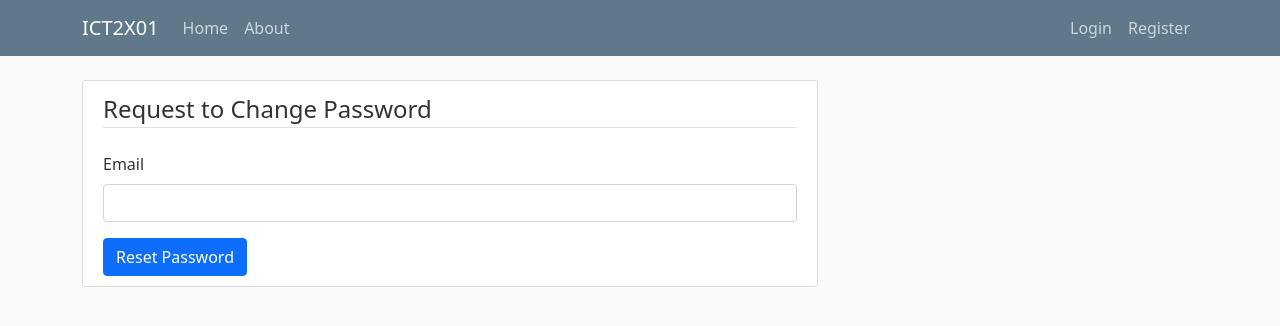
After one commit to SageSG/Robotic-Car-Website, a Flask app: page /forgot in a window 1280 px wide. The commit adds this page. Shown: the top 326 px of the page. Run offline with Flask 2, Linux system fonts and the light colour scheme.

Commit message:
Edited login and register files. Added reset and forgot password files (not working yet).

```diff
--- a/webapp/forms.py
+++ b/webapp/forms.py
@@ -39,3 +39,15 @@ class LoginForm(FlaskForm):
     password = PasswordField('Password', validators=[DataRequired()])
     remember = BooleanField('Remember Me')
     submit = SubmitField('Login')
+
+# Used to send request
+class ForgotForm(FlaskForm):
+
+    email = StringField("Email", validators=[DataRequired(), Email()])
+    submit = SubmitField("Reset Password")
+
+# Used to reset password
+class ResetForm(FlaskForm):
+    new_password = PasswordField("New Password", validators=[DataRequired()])
+    confirm_new_passwd = PasswordField("Confirm New Password", validators=[DataRequired()])
+    submit = SubmitField("Change Password")
--- a/webapp/routes.py
+++ b/webapp/routes.py
@@ -1,8 +1,9 @@
-from flask import Flask, render_template, url_for, redirect, flash
-from webapp import app, db, bcrypt
-from webapp.forms import RegistratationForm, LoginForm
+from flask import Flask, render_template, url_for, redirect, flash, request
+from webapp import app, db, bcrypt, mail
+from webapp.forms import RegistratationForm, LoginForm, ForgotForm, ResetForm
 from webapp.models import User
-from flask_login import login_user, current_user, logout_user
+from flask_login import login_user, current_user, logout_user, login_required
+from flask_mail import Message
 
 # @app.route specifies the URL
 # render_template(<html file>)
@@ -35,7 +36,8 @@ def login():
             check = bcrypt.check_password_hash(hashed_password, form.password.data)
             if check:
                 login_user(email, remember=form.remember.data)
-                return redirect(url_for("home"))
+                next_page = request.args.get('next') # Allow user to be directed to requested page (if available) upon authorised login
+                return redirect(next_page) if next_page else redirect(url_for("home"))
 
         #Email does not exists or incorrect password
         flash("Invalid login credentials. Login unsuccessful.", "danger")
@@ -65,12 +67,51 @@ def register():
 
     return render_template('register.html', title="Register", form=form)
 
-@app.route("/reset")
-def reset():
-    return render_template('reset.html', title="Reset Password")
+# Function to send email using flask-mail
+def send_mail(user):
+    key = user.get_reset_key()
+    content = Message("Password Reset Request", sender="jacktan210718@gmail.com", recipients=[user.email])
+    content.body = f'''Reset password: {url_for('reset', key=key, _external=True)}'''
+    mail.send(content)
+
+@app.route("/forgot", methods=["GET", "POST"])
+def forgot():
+    form = ForgotForm()
+    if form.validate_on_submit():
+        user = User.query.filter_by(email=form.email.data).first()
+        send_mail(user)
+        send_mail(user)
+        flash(f"Your password reset request has been sent to the specified email.", "success")
+
+    return render_template("forgot.html", title="Forgot Password", form=form)
+
+@app.route("/reset/<key>", methods=["GET", "POST"])
+def reset(key):
+    user_id = User.verify_reset_key(key)
+    if user_id is None:
+        flash("Invalid request link.", "warning")
+        return redirect(url_for("forgot"))
+    else:
+        form = ResetForm()
+        if form.validate_on_submit():
+            # Hash the password variable
+            hashed_password = bcrypt.generate_password_hash(form.password.data).decode("utf-8")
+
+            # Store user details into database
+            user_id.password = hashed_password
+            db.session.commit()
+        return render_template('reset.html', title="Reset Password", form=form)
+
+# Authorised Pages
 
 # Logout function
 @app.route("/logout")
 def logout():
     logout_user()
     return redirect(url_for("home"))
+
+# Account
+@app.route("/account")
+@login_required     #Only logged in users can access this page
+def account():
+    return render_template("account.html", title="Account")
--- /dev/null
+++ b/webapp/templates/forgot.html
@@ -0,0 +1,29 @@
+{% extends "layout.html" %}
+{% block content %}
+<div class="content-section">
+    <form method="POST" action="">
+        {{ form.hidden_tag() }} <!-- For CSRF security purposes -->
+        <fieldset class="form-group">
+            <legend class="border-bottom mb-4">Request to Change Password</legend>
+            <div class="mb-3">
+                {{ form.email.label(class="form-label")}}
+
+                <!-- Validate email -->
+                {% if form.email.errors %}
+                    {{ form.email(class="form-control is-invalid") }}
+                    <div class="invalid-feedback">
+                        {% for error in form.email.errors %}
+                            <span>{{ error }}</span>
+                        {% endfor %}
+                    </div>
+                {% else %}
+                    {{ form.email(class="form-control") }}
+                {% endif %}
+            </div>
+        </fieldset>
+        <div class="col-12">
+            {{ form.submit(class="btn btn-primary") }}
+        </div>
+    </form>
+</div>
+{% endblock %}
--- a/webapp/templates/layout.html
+++ b/webapp/templates/layout.html
@@ -46,6 +46,9 @@
                     <!-- Check if current user is authenticated, display login and register if no and don't if yes -->
                     {% if current_user.is_authenticated %}
                     <li class="nav-item">
+                        <a class="nav-link" href="/account">Account</a>
+                    </li>
+                    <li class="nav-item">
                         <a class="nav-link" href="/logout">Logout</a>
                     </li>
                     {% else %}
```
Also changed, not shown: webapp/__init__.py (+19 -0 lines), webapp/models.py (+18 -1 lines), webapp/templates/account.html (added, +11 -0 lines), webapp/templates/login.html (+6 -1 lines), webapp/templates/reset.html (+41 -1 lines), webapp/site.db.
